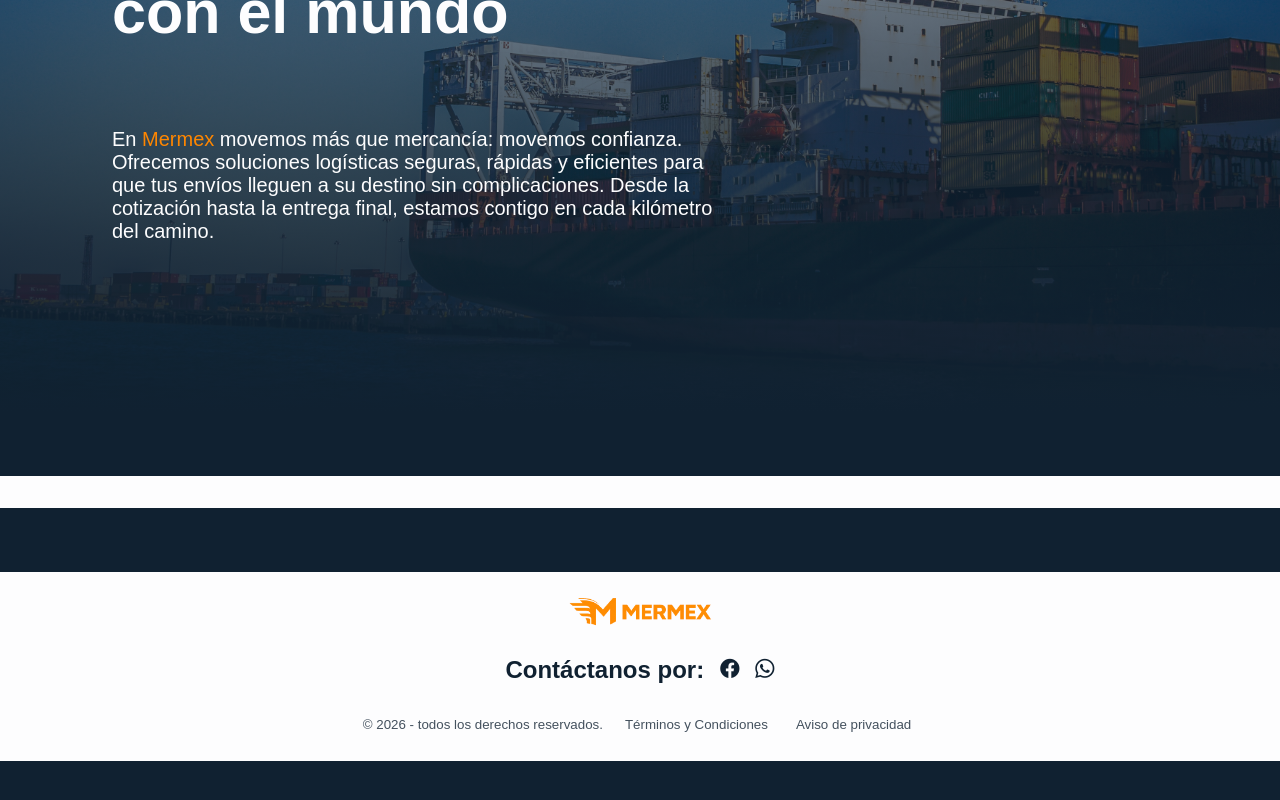
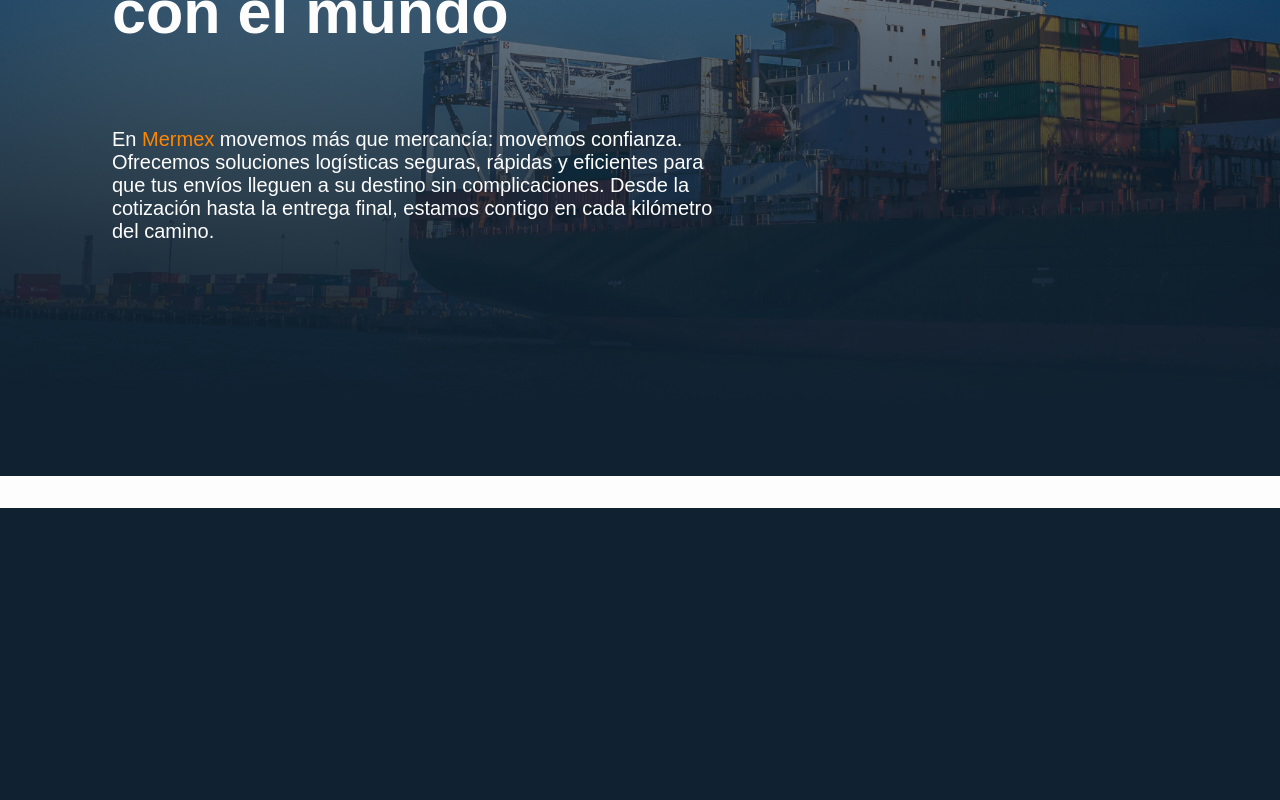
Before and after one commit to JuanDavid1217/MerMex, a Vue app: page / in a window 1280 px wide. Shown: the part 388-1188 px from the top of the page. Before the commit the page ends 1149 px from the top, so only its background shows below. Built offline with nearby package versions, Linux system fonts and the light colour scheme.

Commit message:
Appear effects have been updated

```diff
--- a/src/App.vue
+++ b/src/App.vue
@@ -132,7 +132,7 @@
 
   .appear-from-bottom {
     animation-timeline: view();
-    animation-range: entry 10% cover 25%;
+    animation-range: entry 10% cover 20%;
 
     animation-name: appearFromBottom;
     animation-timing-function: linear;
--- a/src/components/FooterComponent.vue
+++ b/src/components/FooterComponent.vue
@@ -1,5 +1,5 @@
 <template>
-    <footer class="footer">
+    <footer class="footer appear-from-bottom">
         <LogoComponent/>
         <section class="social-networks">
             <h2>Contáctanos por:</h2>
```
